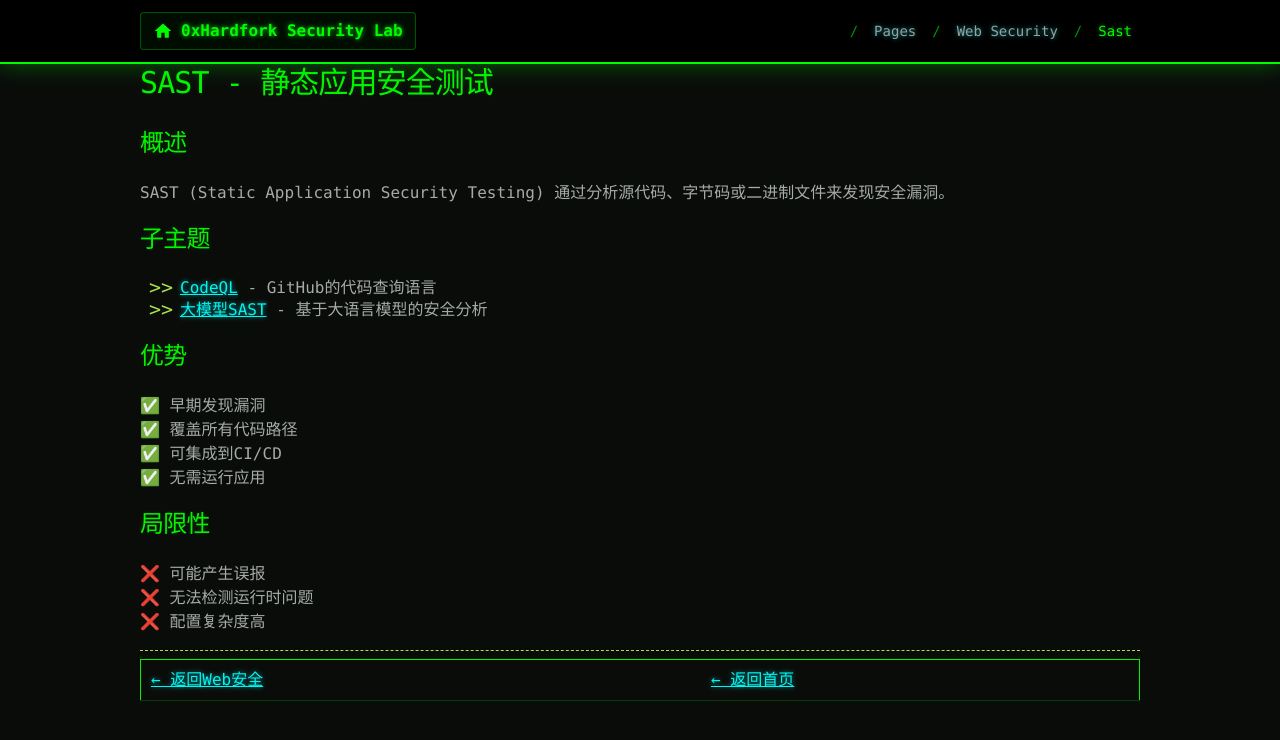
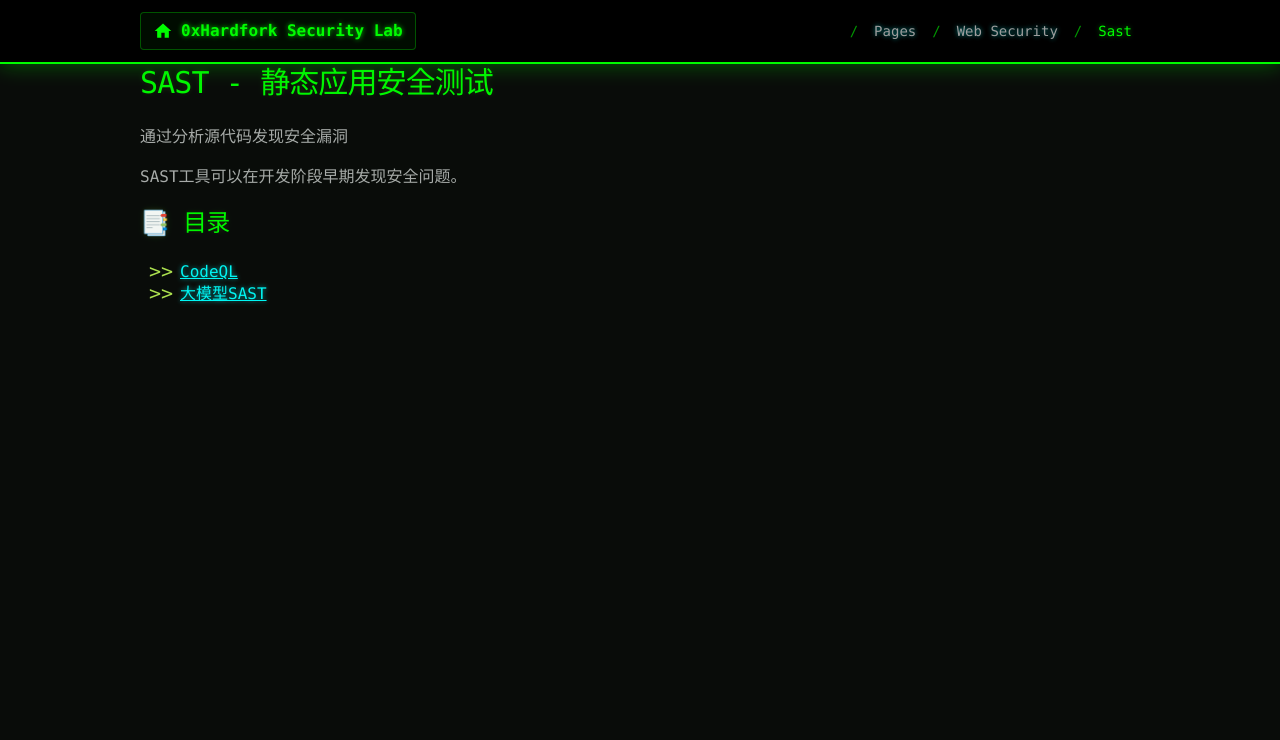
Before and after one commit to 0xHardfork/0xHardfork.github.io, a Jekyll site: the page built from pages/web-security/sast/index.md, in a window 1280 px wide. Shown: the top 740 px of the page. Built offline with Jekyll 4.4.1, drawn with Linux system fonts in a browser that asks for light colours.

Commit message:
Initial commit

```diff
--- /dev/null
+++ b/_layouts/directory.html
@@ -0,0 +1,64 @@
+<!DOCTYPE html>
+<html lang="{{ site.lang | default: " en-US" }}">
+
+<head>
+    <meta charset='utf-8'>
+    <meta http-equiv="X-UA-Compatible" content="IE=edge">
+    <meta name="viewport" content="width=device-width, initial-scale=1">
+    <link rel="stylesheet" href="{{ '/assets/css/style.css?v=' | append: site.github.build_revision | relative_url }}">
+    {% include head-custom.html %}
+
+    {% seo %}
+</head>
+
+<body>
+
+    {% if page.url == "/" or page.url == "/index.html" %}
+    <!-- 首页显示完整header -->
+    <header>
+        <div class="container">
+            <a id="a-title" href="{{ '/' | relative_url }}">
+                <h1>{{ site.title | default: site.github.repository_name }}</h1>
+            </a>
+            <h2>{{ site.description | default: site.github.project_tagline }}</h2>
+        </div>
+    </header>
+    {% else %}
+    <!-- 子页面显示悬浮导航 -->
+    {% include top-nav.html %}
+    {% endif %}
+
+    <div class="container">
+        <section id="main_content">
+            <h1>{{ page.title }}</h1>
+
+            {% if page.description %}
+            <p class="page-description">{{ page.description }}</p>
+            {% endif %}
+
+            {{ content }}
+
+            <!-- 自动生成子页面列表 -->
+            {% assign current_dir = page.url | remove: "index.html" %}
+            {% assign subpages = site.pages | where_exp: "p", "p.url contains current_dir" | where_exp: "p", "p.url !=
+            page.url" | sort: "path" %}
+
+            {% if subpages.size > 0 %}
+            <h2>📑 目录</h2>
+            <ul class="auto-index">
+                {% for subpage in subpages %}
+                {% if subpage.title %}
+                {% assign subpage_dir = subpage.url | remove: ".html" | remove: "/index" %}
+                {% assign depth = subpage.url | remove: current_dir | split: "/" | size %}
+                {% if depth == 1 or depth == 2 %}
+                <li><a href="{{ subpage.url | relative_url }}">{{ subpage.title }}</a></li>
+                {% endif %}
+                {% endif %}
+                {% endfor %}
+            </ul>
+            {% endif %}
+        </section>
+    </div>
+</body>
+
+</html>
--- a/pages/web-security/sast/index.md
+++ b/pages/web-security/sast/index.md
@@ -1,32 +1,7 @@
 ---
-layout: default
+layout: directory
 title: SAST - 静态应用安全测试
+description: 通过分析源代码发现安全漏洞
 ---
 
-# SAST - 静态应用安全测试
-
-## 概述
-
-SAST (Static Application Security Testing) 通过分析源代码、字节码或二进制文件来发现安全漏洞。
-
-## 子主题
-
-- [CodeQL](./codeql.html) - GitHub的代码查询语言
-- [大模型SAST](./llm-sast.html) - 基于大语言模型的安全分析
-
-## 优势
-
-✅ 早期发现漏洞
-✅ 覆盖所有代码路径
-✅ 可集成到CI/CD
-✅ 无需运行应用
-
-## 局限性
-
-❌ 可能产生误报
-❌ 无法检测运行时问题
-❌ 配置复杂度高
-
----
-
-[← 返回Web安全](..) | [← 返回首页](/)
+SAST工具可以在开发阶段早期发现安全问题。
```
Also changed, not shown: pages/cloud-security/container-security/index.md (+3 -8 lines), pages/cloud-security/index.md (+3 -9 lines), pages/index.md (+3 -24 lines), pages/web-security/index.md (+3 -16 lines).
